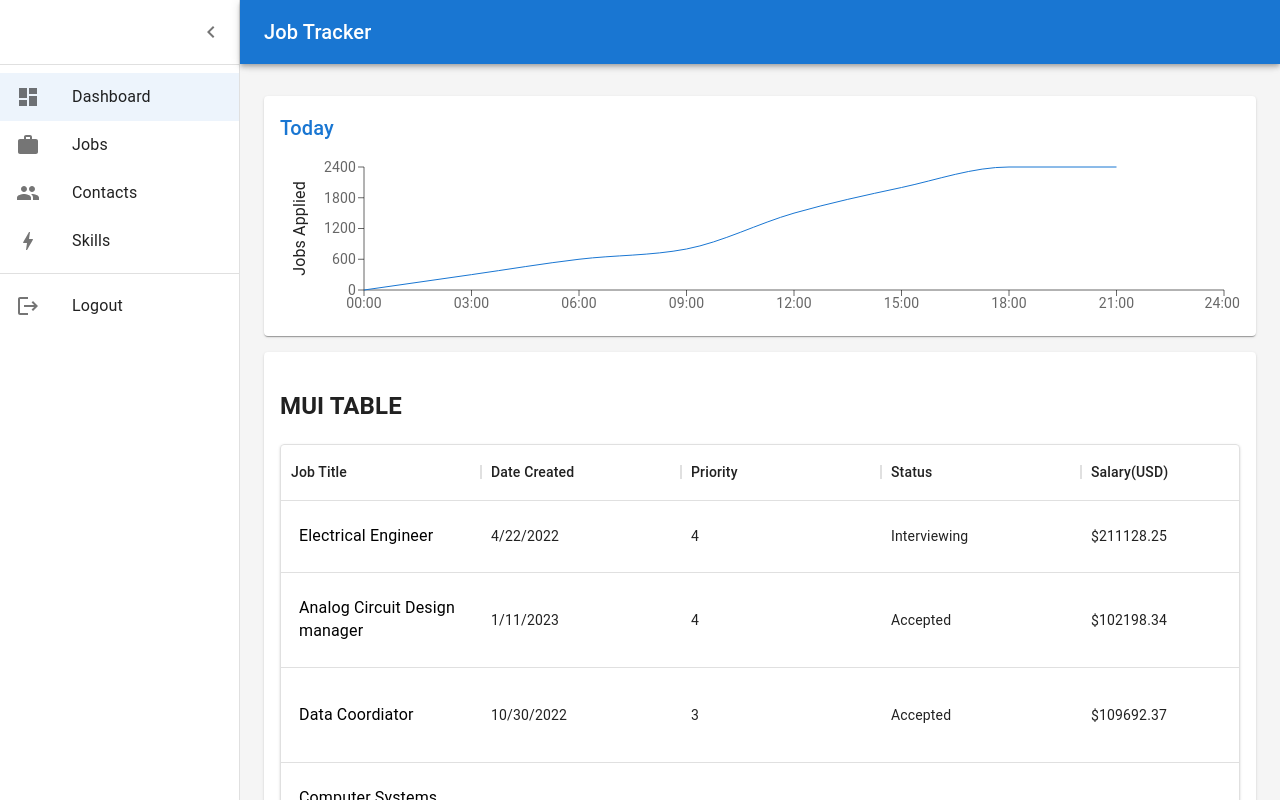
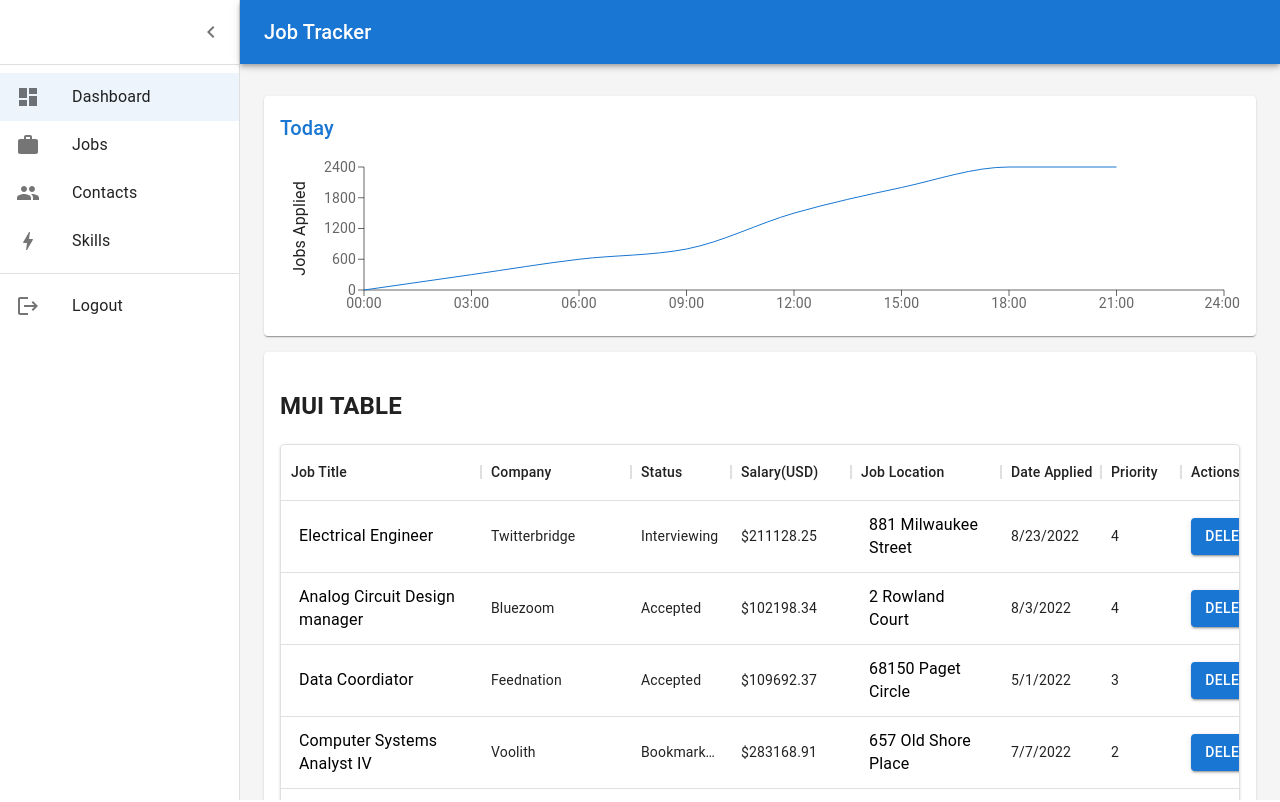
Before and after one commit to dsaldonid/JobTracker, a React (Create React App) app in the folder job-tracker-frontend/: page /dashboard in a window 1280 px wide. Shown: the top 802 px of the page. Built offline with nearby package versions, Linux system fonts and the light colour scheme.

Commit message:
reformat: changed column order for better UI

```diff
--- a/job-tracker-frontend/src/components/dashboard/JobsTable.tsx
+++ b/job-tracker-frontend/src/components/dashboard/JobsTable.tsx
@@ -102,23 +102,24 @@ export default function JobsTable() {
       ),
     },
     {
-      field: "dateCreated",
-      headerName: "Date Created",
-      width: 200,
+      field: "company",
+      headerName: "Company",
+      width: 150,
       editable: true,
       sortable: true,
     },
     {
-      field: "priority",
-      headerName: "Priority",
-      width: 200,
+      field: "dateCreated",
+      headerName: "Date Created",
+      hide: true,
+      width: 120,
       editable: true,
       sortable: true,
     },
     {
       field: "status",
       headerName: "Status",
-      width: 200,
+      width: 100,
       type: "singleSelect",
       valueOptions: [
         "Bookmarked",
@@ -134,14 +135,14 @@ export default function JobsTable() {
     {
       field: "salary",
       headerName: "Salary(USD)",
-      width: 200,
+      width: 120,
       editable: true,
       sortable: true,
     },
     {
       field: "location",
       headerName: "Job Location",
-      width: 350,
+      width: 150,
       editable: true,
       sortable: true,
       renderCell: (params) => (
@@ -165,6 +166,7 @@ export default function JobsTable() {
       field: "notes",
       headerName: "Notes",
       width: 350,
+      hide: true,
       editable: true,
       sortable: true,
       renderCell: (params) => (
@@ -185,23 +187,23 @@ export default function JobsTable() {
       ),
     },
     {
-      field: "company",
-      headerName: "Company",
-      width: 200,
+      field: "dateApplied",
+      headerName: "Date Applied",
+      width: 100,
+      sortable: true,
+      // renderCell: (data) => moment(data).format("YYYY-MM-DD HH:MM:SS"),
+    },
+    {
+      field: "priority",
+      headerName: "Priority",
+      width: 80,
       editable: true,
       sortable: true,
     },
     {
-      field: "dateApplied",
-      headerName: "Date Applied",
-      width: 170,
-      sortable: true,
-      // renderCell: (data) => moment(data).format("YYYY-MM-DD HH:MM:SS"),
-    },
-    {
       field: "actions",
       headerName: "Actions",
-      width: 400,
+      width: 100,
       renderCell: (params) => {
         return (
           <Button
```
